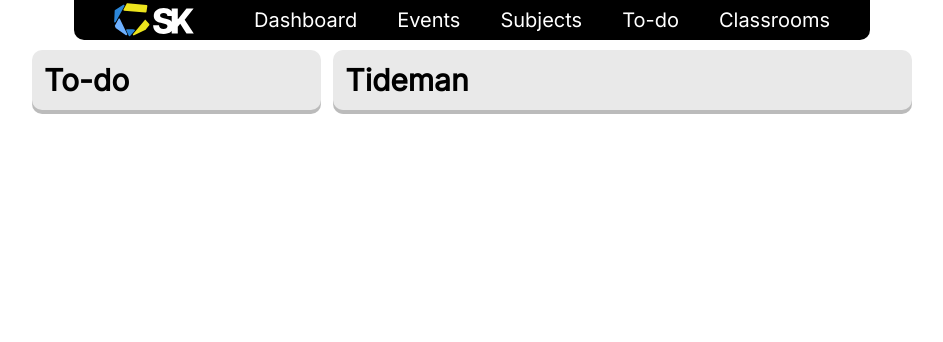
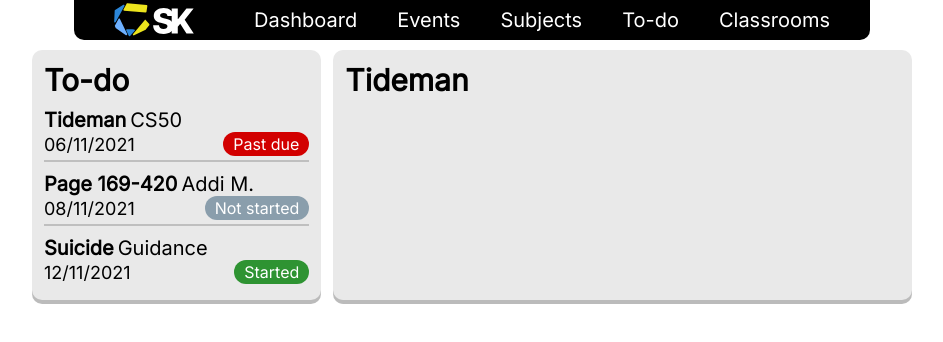
Before and after one commit to colony-school/Cschool-frontend, a Next.js app: page /todo in a window 1280 px wide. Shown: the top 342 px of the page, without its empty margins (168-1111 px from the left). Built offline with nearby package versions, Linux system fonts and the light colour scheme.

Commit message:
To-do list

```diff
--- a/src/pages/todo.tsx
+++ b/src/pages/todo.tsx
@@ -1,5 +1,8 @@
 // External modules import
 import { NextPage } from "next";
+
+// Internal modules import
+import { DueItem } from "../components/work/due-item";
 
 // Style sheet import
 import styles from "../styles/pages/todo.module.scss";
@@ -9,6 +12,29 @@ const Todo: NextPage = () => {
         <div className={styles["grid"]}>
             <section className={styles["todo-card"]}>
                 <h1>To-do</h1>
+                <ul className={styles["todo-list"]}>
+                    <DueItem
+                        name="Tideman"
+                        subject="CS50"
+                        status={2}
+                        date={new Date(2021, 10, 6)}
+                        today={false}
+                    />
+                    <DueItem
+                        name="Page 169-420"
+                        subject="Addi M."
+                        status={0}
+                        date={new Date(2021, 10, 8)}
+                        today={false}
+                    />
+                    <DueItem
+                        name="Suicide"
+                        subject="Guidance"
+                        status={1}
+                        date={new Date(2021, 10, 12)}
+                        today={false}
+                    />
+                </ul>
             </section>
             <section className={styles["main-card"]}>
                 <h1>Tideman</h1>
--- a/src/styles/abstracts/palette.scss
+++ b/src/styles/abstracts/palette.scss
@@ -16,6 +16,8 @@ $side: #00000044;
 $field: #FFFFFF;
 $field-focused: #8A9EAC;
 
+$seperator: #BFBFBF;
+
 $success: #2E9332;
 $failure: #D20000;
 
--- a/src/styles/components/work/due-item.module.scss
+++ b/src/styles/components/work/due-item.module.scss
@@ -2,7 +2,7 @@
 
 .due-item {
     padding: 0.2rem 0;
-    border-bottom: 0.1rem solid p.$secondary;
+    border-bottom: 0.1rem solid p.$seperator;
     &:last-child {
         border: none;
     }
--- a/src/styles/pages/todo.module.scss
+++ b/src/styles/pages/todo.module.scss
@@ -1,3 +1,4 @@
+@use "../abstracts/palette.scss" as p;
 @use "../components/card.scss" as cc;
 @use "../layout/split.scss" as ls;
 
@@ -14,6 +15,15 @@
 .todo {
     &-card {
         @extend .card;
+        display: flex;
+        flex-direction: column;
+        gap: 0.3rem;
+    }
+    &-list {
+        display: flex;
+        flex-direction: column;
+        gap: 0.3rem;
+        list-style: none;
     }
 }
 
```
